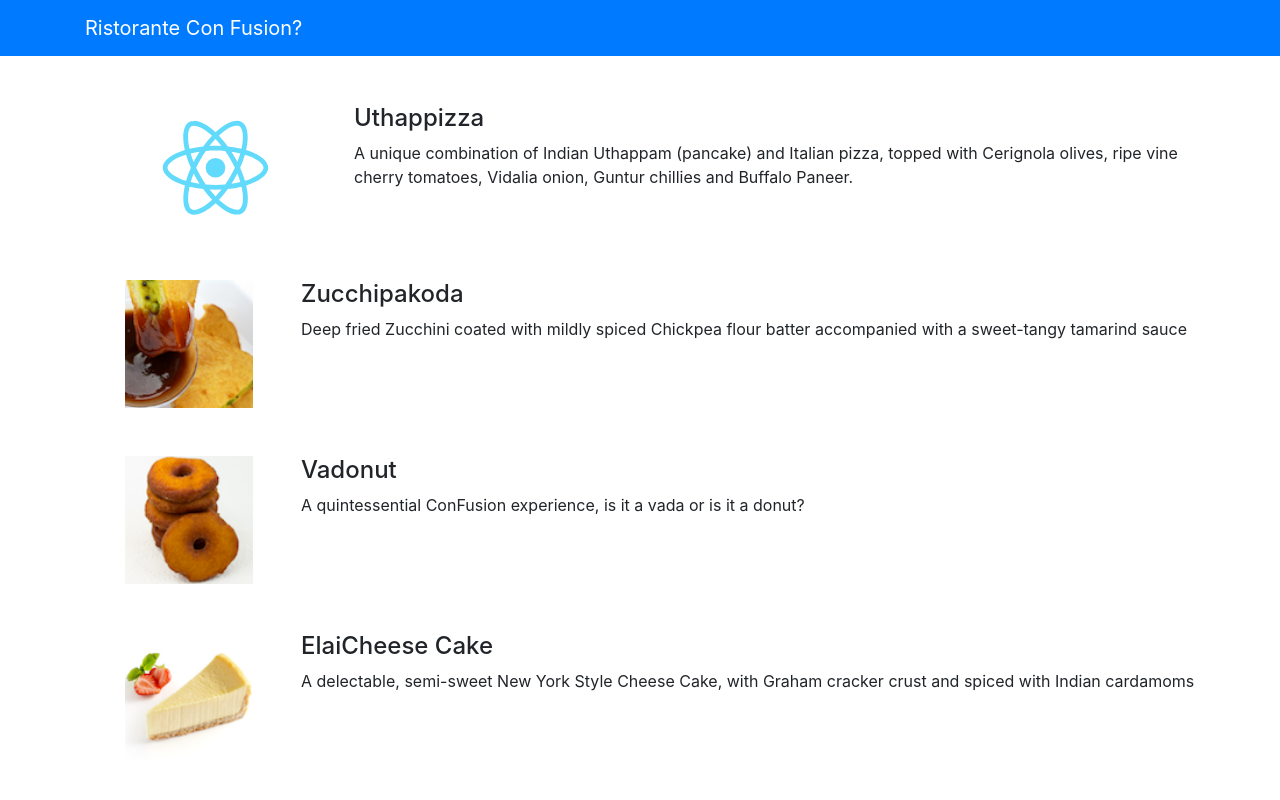
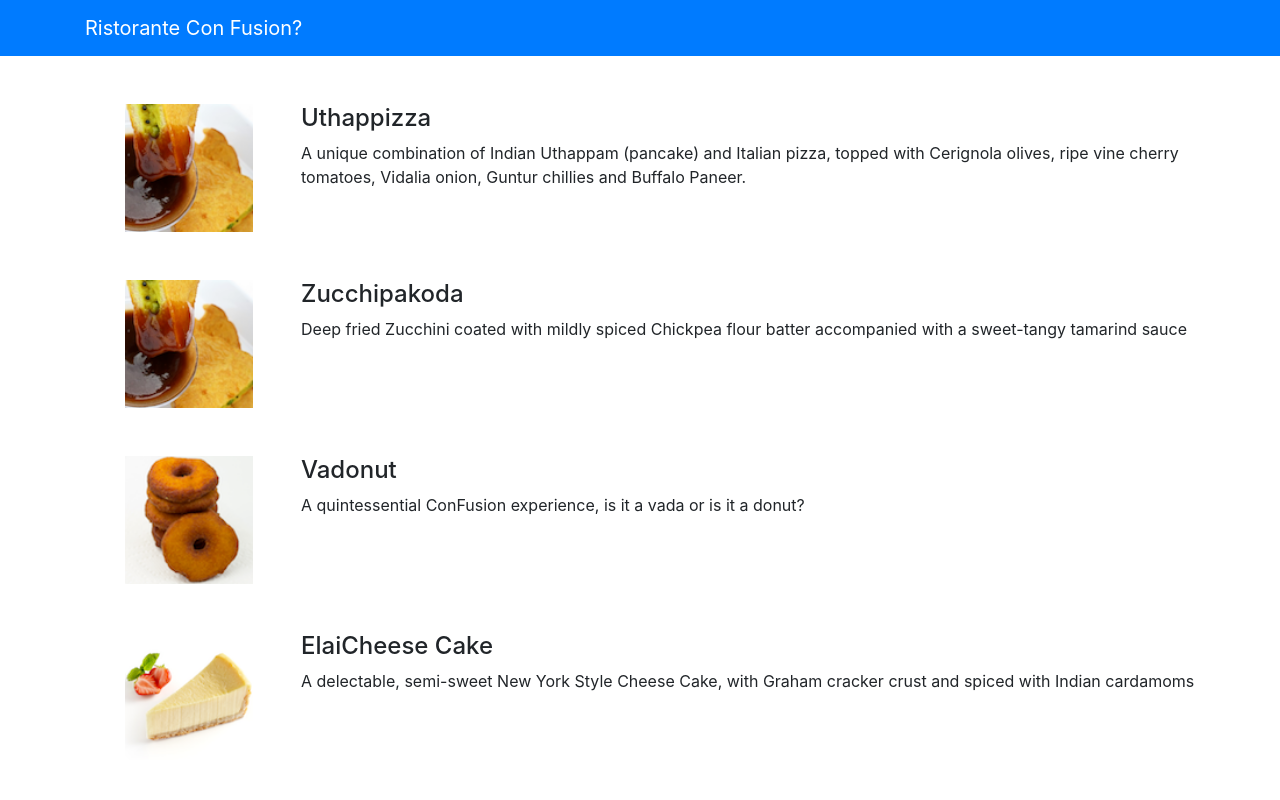
Before and after one commit to ikegdivs/reactsite, a React (Create React App) app: page / in a window 1280 px wide. Shown: the top 800 px of the page. Built offline with nearby package versions, Linux system fonts and the light colour scheme.

Commit message:
Update menu img to top item

```diff
--- a/src/components/MenuComponent.js
+++ b/src/components/MenuComponent.js
@@ -10,7 +10,7 @@ class Menu extends Component {
                 {
                   id: 0,
                   name:'Uthappizza',
-                  image: logo,
+                  image: 'assets/images/zucchipakoda.png',
                   category: 'mains',
                   label:'Hot',
                   price:'4.99',
```
Also changed, not shown: 1 other file (tests, documents, lock files or other folders).
